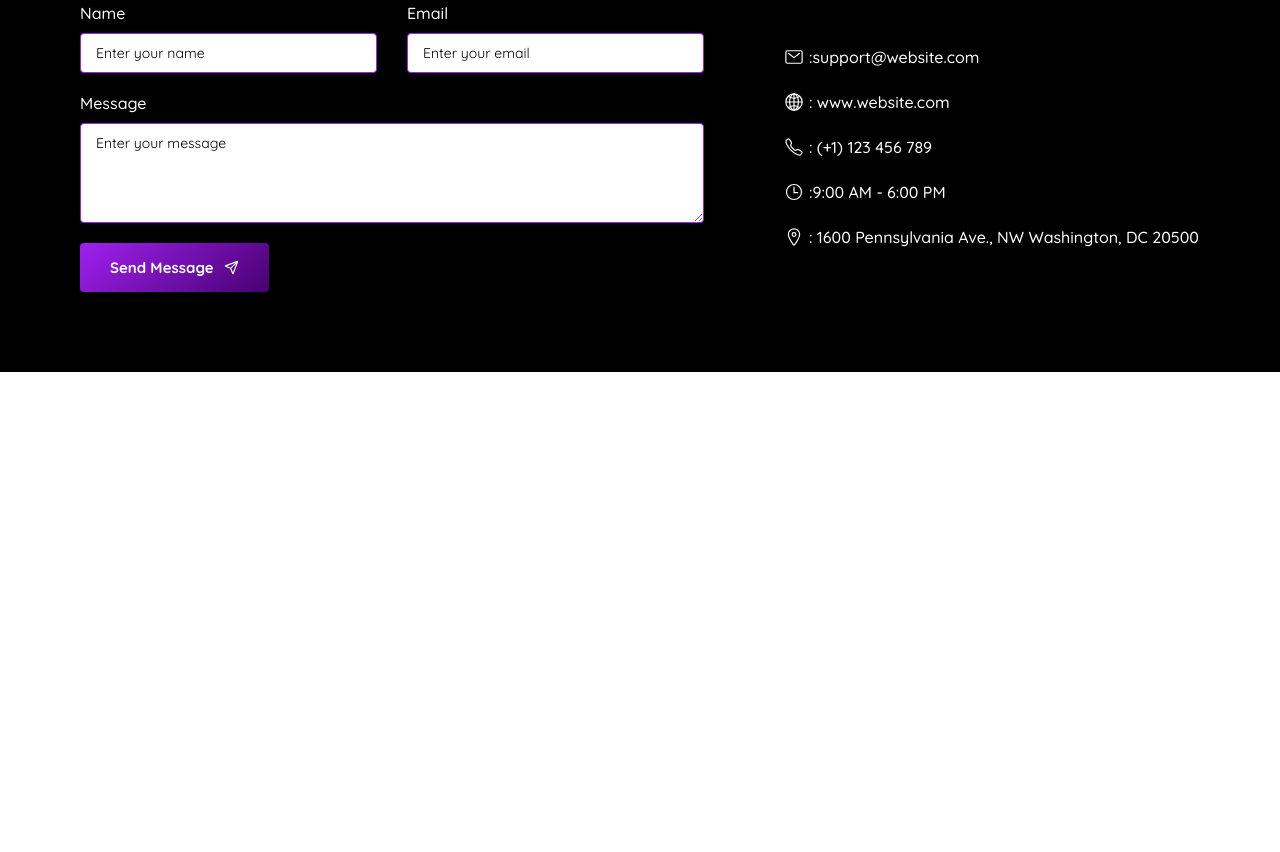
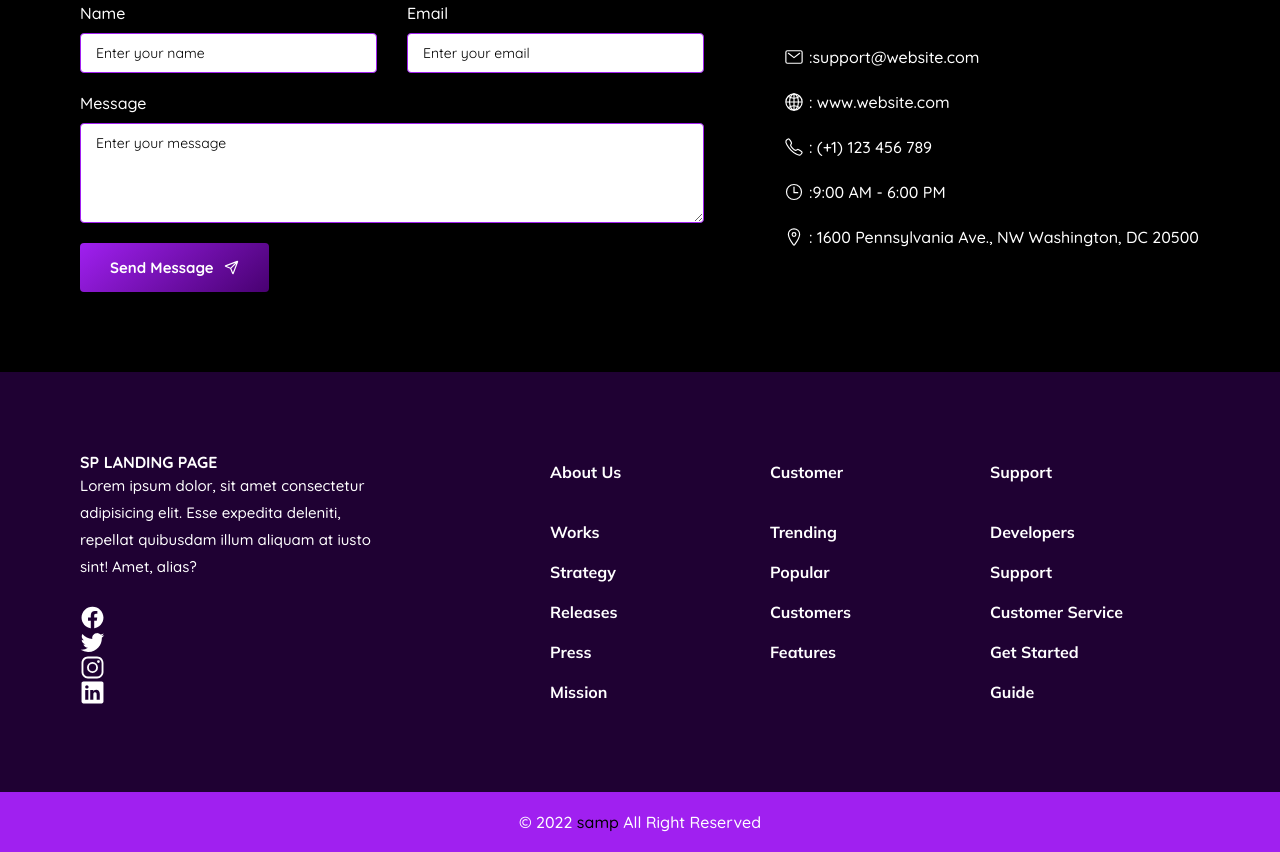
Before and after one commit to sampano/singlepage-website, a plain HTML site: page index.html in a window 1280 px wide. Shown: the part 4035-4887 px from the top of the page. Before the commit the page ends 4407 px from the top, so only its background shows below. Drawn offline with nearby package versions, Linux system fonts and the light colour scheme.

Commit message:
added footer and styles

```diff
--- a/index.html
+++ b/index.html
@@ -464,7 +464,7 @@
       <!-- user login and registration -->
 
       <!-- footer -->
-      <!-- <article>
+      <article>
         <footer>
           <div class="footer-top">
             <div class="container">
@@ -545,15 +545,15 @@
           </div>
         </footer>
       </article>
-    </main> -->
+    </main>
 
     <!-- <div class="user-form-background" id="user-form-background"></div>
     <div class="user-container" id="user-container">
       <ion-icon name="close-outline" id="close-icon"></ion-icon>
       <div class="login-forms"> -->
-        <!-- login -->
+    <!-- login -->
 
-        <!-- <div class="user-form login">
+    <!-- <div class="user-form login">
           <span class="user-title">Login</span>
 
           <form action="#">
@@ -592,8 +592,8 @@
           </div>
         </div> -->
 
-        <!-- registration -->
-        <!-- <div class="user-form signup">
+    <!-- registration -->
+    <!-- <div class="user-form signup">
           <span class="user-title">Registration</span>
 
           <form action="#">
--- a/style.css
+++ b/style.css
@@ -148,9 +148,6 @@ body {
   transition: var(--transition);
 }
 
-/* .btn:is(:hover, :focus) {
-  transform: translate(-2px);
-} */
 .btn-primary {
   background: var(--linear-light);
   color: var(--white);
```
